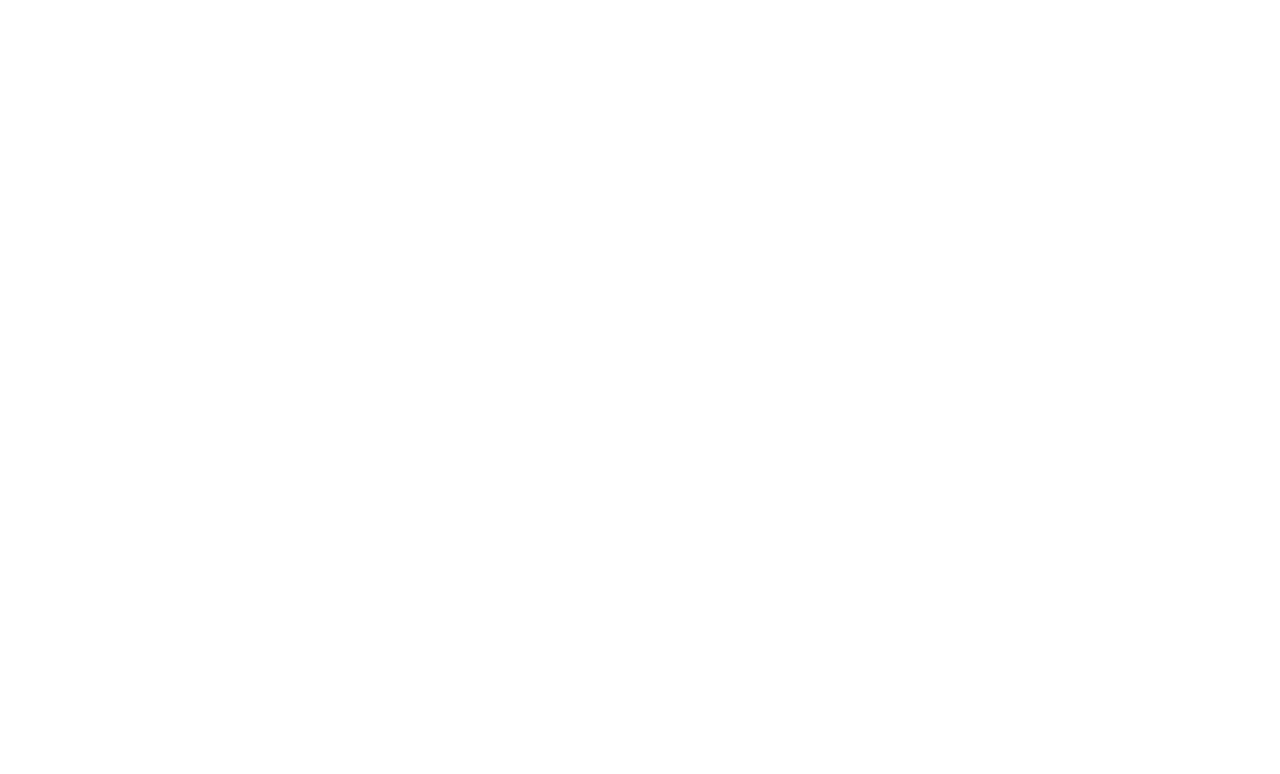
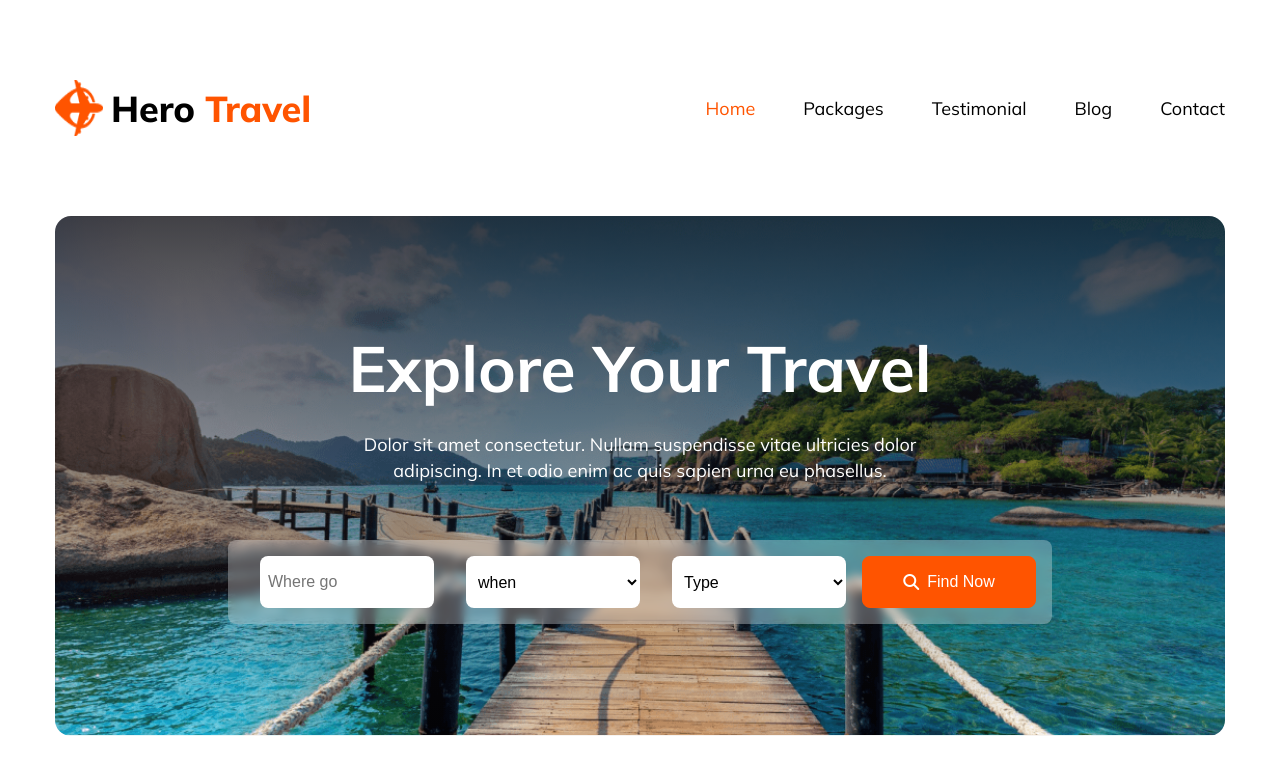
Before and after one commit to DeveloperMonirBD/hero-travel, a plain HTML site: page index.html in a window 1280 px wide. Drawn offline with Linux system fonts and the light colour scheme.

Commit message:
Navbar and Banner Section done

```diff
--- a/index.html
+++ b/index.html
@@ -4,10 +4,52 @@
   <meta charset="UTF-8">
   <meta name="viewport" content="width=device-width, initial-scale=1.0">
   <title>Hero Travel</title>
-  <link rel="stylesheet" href="./style.css">
+  <link rel="stylesheet" href="./styles/style.css">
 </head>
 <body>
 
+  <!-- Navbar -->
+   <nav class="container nav-bar">
+    <!-- logo -->
+    <div class="logo">
+      <img src="./Images/logo.png" alt="logo">
+      <h3>Hero <span class="span">Travel</span></h3>
+    </div>
+
+    <!-- nav options -->
+    <div class="nav-options">
+      <p class="span">Home</p>
+      <p>Packages</p>
+      <p>Testimonial</p>
+      <p>Blog</p>
+      <p>Contact</p>
+
+
+
+    </div>
+   </nav>
+
+   <!-- Banner -->
+    <section class="container explore-your-travel">
+      <div class="explore-container">
+        <h3>Explore Your Travel</h3>
+        <p>Dolor sit amet consectetur. Nullam suspendisse vitae ultricies dolor adipiscing. In et odio enim ac quis sapien urna eu
+        phasellus.</p>
+
+        <div class="travel-input">
+          <input type="text" name="" id="" placeholder="Where go">
+          <select name="" id="">
+            <option value="">when</option>
+          </select>
+          <select name="" id="">
+            <option value="">Type</option>
+          </select>
+          <button class="btn-primary">
+          <i class="fa-solid fa-magnifying-glass"></i> Find Now</button>
+
+        </div>
+      </div>
+    </section>
 
 
 <!-- Font Awesome CDN -->
--- a/style.css
+++ /dev/null
@@ -1,5 +0,0 @@
-@import url('https://fonts.googleapis.com/css2?family=Mulish:ital,wght@0,200..1000;1,200..1000&display=swap');
-
-body{
-  font-family: "Mulish", sans-serif;
-}
--- /dev/null
+++ b/styles/style.css
@@ -0,0 +1,137 @@
+@import url('https://fonts.googleapis.com/css2?family=Mulish:ital,wght@0,200..1000;1,200..1000&display=swap');
+
+body {
+    font-family: 'Mulish', sans-serif;
+}
+
+/* default styles */
+* {
+    margin: 0;
+    padding: 0;
+    box-sizing: border-box;
+}
+
+.container {
+    max-width: 1170px;
+    margin: 5rem auto;
+    border-radius: 1rem;
+}
+
+h3 {
+    font-size: 36px;
+    text-align: center;
+    font-weight: 800;
+    line-height: normal;
+}
+
+p,
+li {
+    font-size: 18px;
+    font-weight: normal;
+    line-height: normal;
+    text-align: center;
+}
+
+.span {
+    color: #ff5400;
+}
+
+/* Navbar */
+.nav-bar {
+    display: flex;
+    justify-content: space-between;
+    align-items: center;
+}
+
+.logo {
+    display: flex;
+    align-items: center;
+}
+
+.logo img {
+    width: 48px;
+    height: 56px;
+    margin-right: 0.5rem;
+}
+
+.nav-options {
+    display: flex;
+    justify-content: space-evenly;
+    gap: 3rem;
+}
+
+.nav-options p {
+    cursor: pointer;
+}
+
+/* banner */
+.explore-your-travel {
+    border-radius: 16px;
+    background: linear-gradient(180deg, rgba(19, 19, 24, 0.8), rgba(19, 19, 24, 0) 100%), url('../Images/Group\ 13\ \(1\)\ \(1\).png');
+    padding: 7rem 0;
+    background-repeat: no-repeat;
+    background-position: center;
+    background-size: cover;
+    display: flex;
+    justify-content: center;
+    align-items: center;
+}
+
+.explore-container h3 {
+    color: #fff;
+    font-size: 4rem;
+    font-weight: bold;
+}
+
+.explore-container p {
+    color: #fff;
+    font-size: 18px;
+    line-height: 26px;
+    line-height: 26ox;
+    width: 676px;
+    color: rgb(255, 255, 255);
+    padding: 1.5rem;
+    margin: auto;
+}
+
+.travel-input {
+    margin-top: 2rem;
+    border-radius: 8px;
+    border-radius: 8px;
+    background: rgba(255, 255, 255, 0.3);
+    padding: 1rem;
+    display: flex;
+    justify-content: space-around;
+    backdrop-filter: blur(4px);
+}
+
+input,
+select {
+    width: 174px;
+    height: 52px;
+    left: 16px;
+    padding: 0.5rem;
+    border: none;
+    border-radius: 8px;
+    margin: 0 1rem;
+    background: rgb(255, 255, 255);
+    cursor: pointer;
+    font-size: 16px;
+}
+
+.btn-primary {
+width: 174px;
+height: 52px;
+display: flex;
+justify-content: center;
+align-items: center;
+gap: 8px;
+padding: 0.7rem 1.2rem;
+color: #fff;
+background-color: #ff5400;
+font-size: 16px;
+font-weight: normal;
+border-radius: 0.5rem;
+border: 1px solid #ff5400;
+
+}
```
Also changed, not shown: Images/logo.png (renamed from Images/Group 40071 (2).png).
